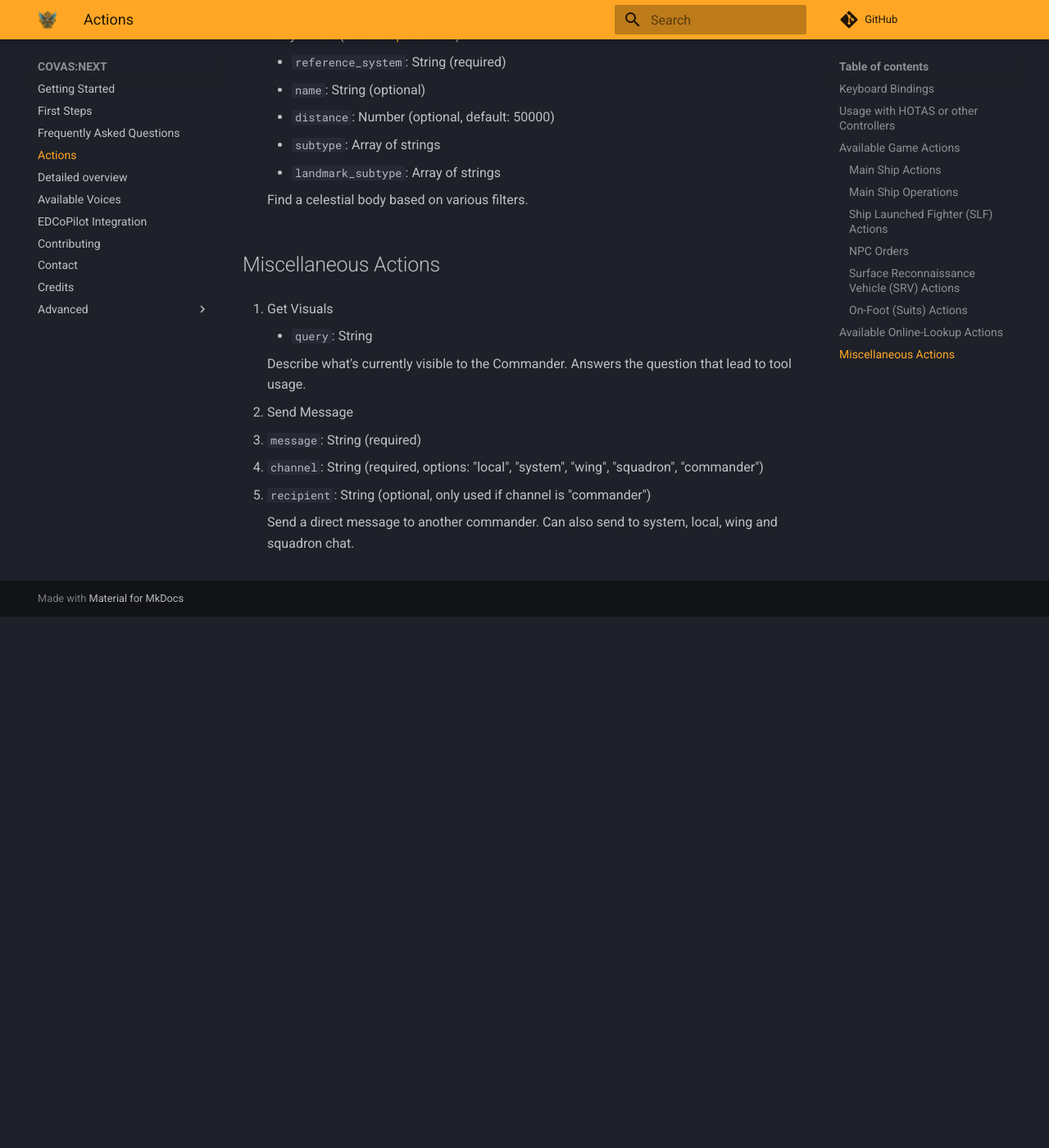
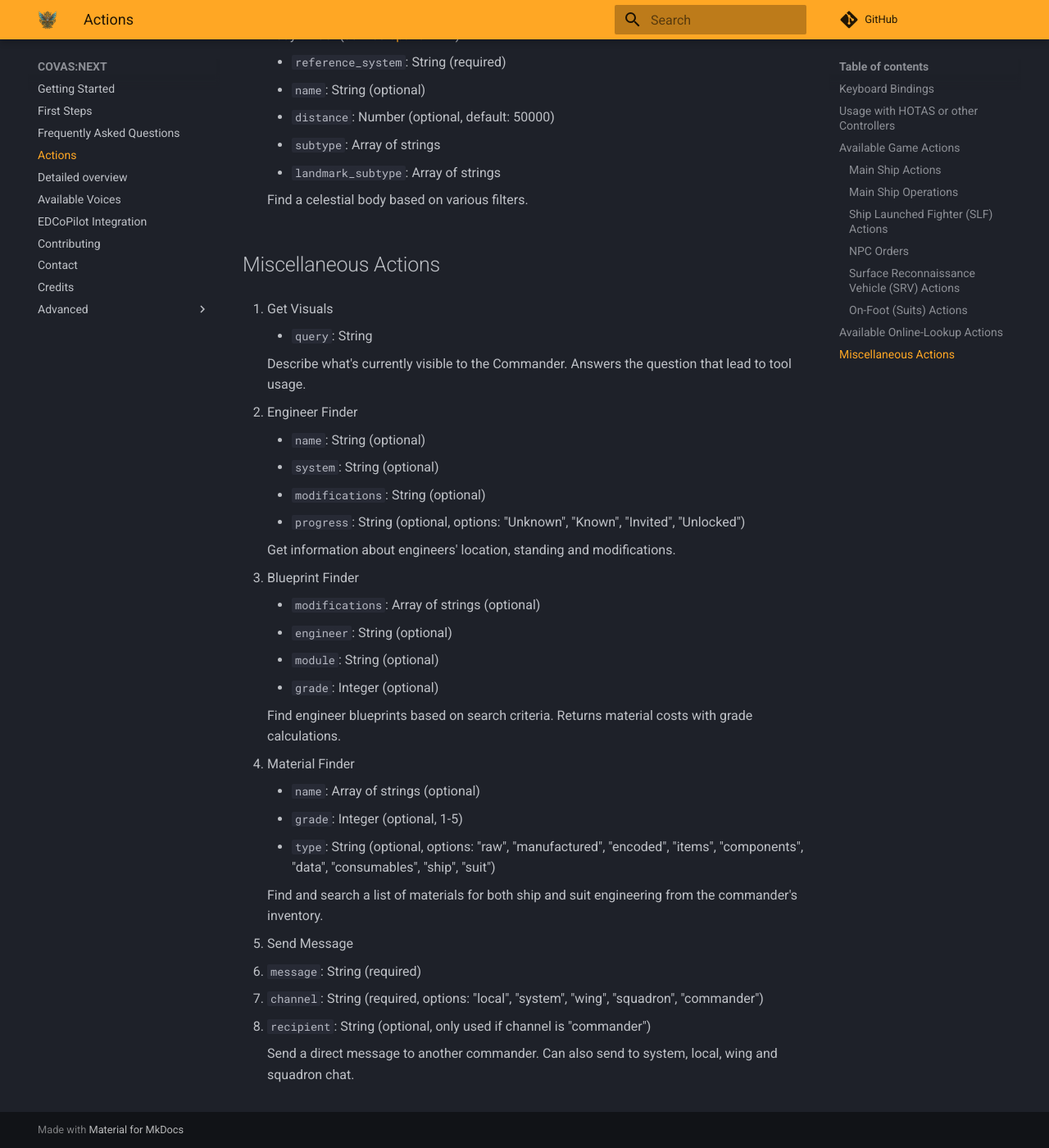
Before and after one commit to RatherRude/Elite-Dangerous-AI-Integration, an MkDocs documentation site: the page built from docs/20_actions.md, in a window 1280 px wide and 1400 px high, scrolled down 5378 px. Shown: the whole window at 82% size. Built offline with MkDocs 1.6.1 and Material for MkDocs 9.7.7, drawn with Linux system fonts in a browser that asks for light colours; comment, search, counter and statistics services are not loaded; before the commit the page ends 6130 px from its top, so only the background shows below that.

Commit message:
docs: engineer actions

```diff
--- a/docs/20_actions.md
+++ b/docs/20_actions.md
@@ -200,7 +200,33 @@ This is a list of all currently supported actions the AI can perform. Just talk
 
     Describe what's currently visible to the Commander. Answers the question that lead to tool usage.
 
-2. Send Message
+2. Engineer Finder
+
+    - `name`: String (optional)
+    - `system`: String (optional)
+    - `modifications`: String (optional)
+    - `progress`: String (optional, options: "Unknown", "Known", "Invited", "Unlocked")
+
+    Get information about engineers' location, standing and modifications.
+
+3. Blueprint Finder
+
+    - `modifications`: Array of strings (optional)
+    - `engineer`: String (optional)
+    - `module`: String (optional)
+    - `grade`: Integer (optional)
+
+    Find engineer blueprints based on search criteria. Returns material costs with grade calculations.
+
+4. Material Finder
+
+    - `name`: Array of strings (optional)
+    - `grade`: Integer (optional, 1-5)
+    - `type`: String (optional, options: "raw", "manufactured", "encoded", "items", "components", "data", "consumables", "ship", "suit")
+
+    Find and search a list of materials for both ship and suit engineering from the commander's inventory.
+
+5. Send Message
 
    - `message`: String (required)
    - `channel`: String (required, options: "local", "system", "wing", "squadron", "commander")
```
